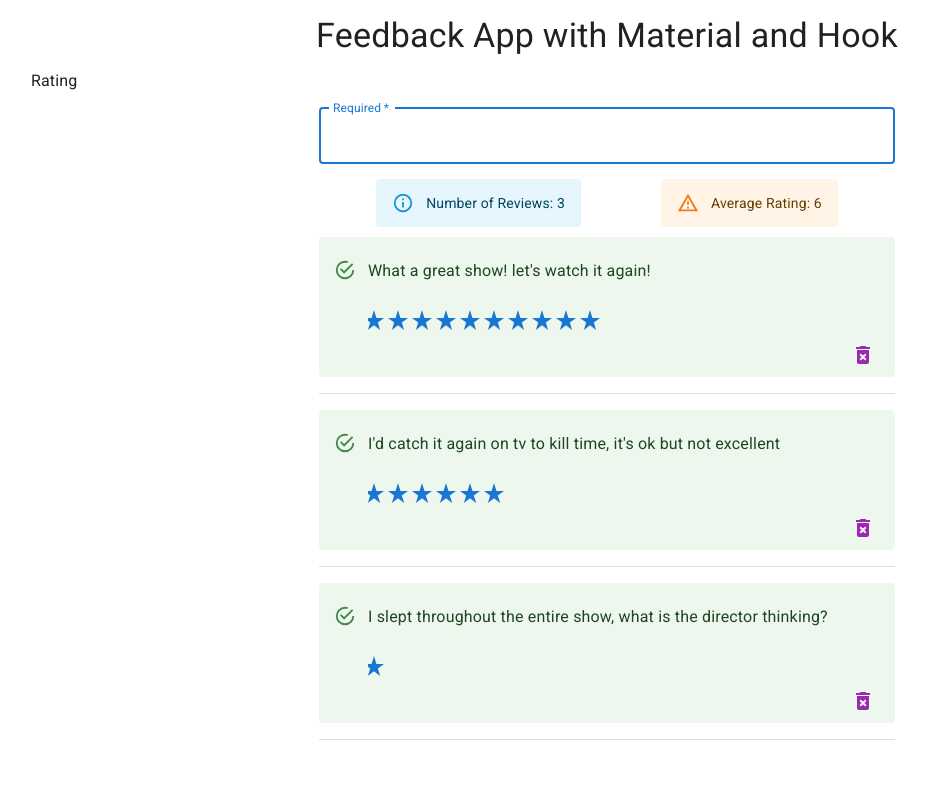
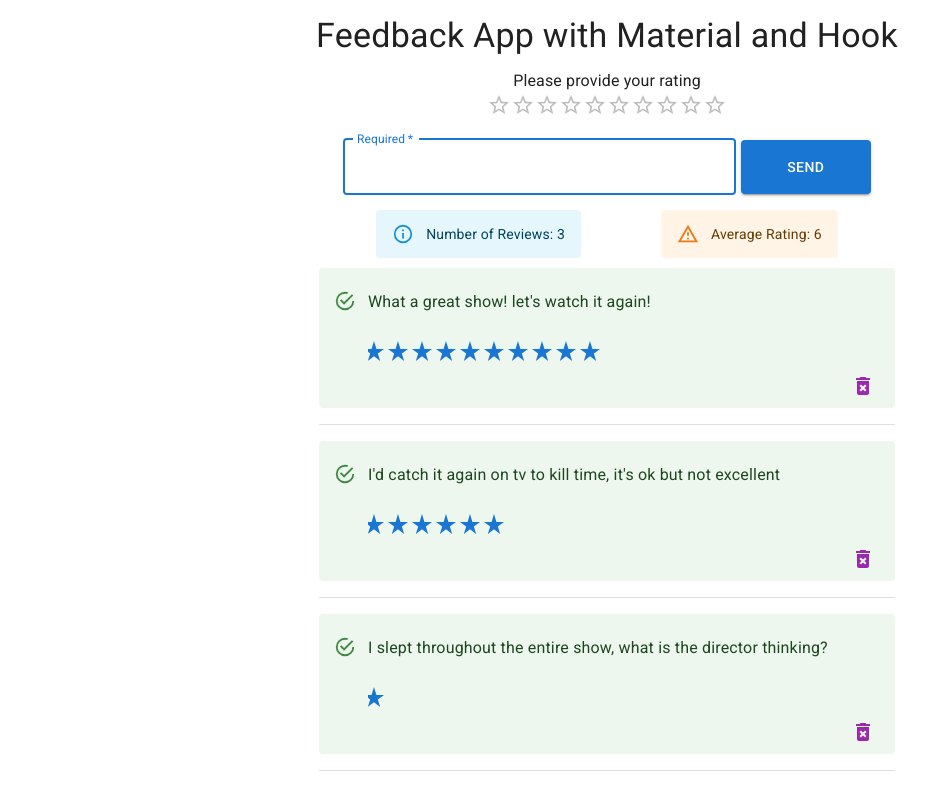
Before and after one commit to goodwill80/material-feedback-app, a React (Create React App) app: page / in a window 1280 px wide. Shown: the whole page, without its empty margins (33-961 px from the left). Built offline with nearby package versions, Linux system fonts and the light colour scheme.

Commit message:
completed button and input field styling

```diff
--- a/src/App.js
+++ b/src/App.js
@@ -1,4 +1,3 @@
-import FeedbackRating from "./components/FeedbackRating/FeedbackRating";
 import FeedbackForm from "./components/FeedbackForm/FeedbackForm";
 import FeedbackStats from "./components/FeedbackStats/FeedbackStats";
 import FeedbackList from "./components/FeedbackList/FeedbackList";
@@ -14,7 +13,6 @@ function App() {
     <Typography variant="h4" align="center" gutterBottom sx={{marginTop: "15px"}}>
         Feedback App with Material and Hook
       </Typography>
-      <FeedbackRating/>
       <FeedbackForm/>
       <FeedbackStats/>
       <FeedbackList/>
--- /dev/null
+++ b/src/components/FeedbackForm/Button.jsx
@@ -0,0 +1,12 @@
+import Button from '@mui/material/Button';
+
+function FeedbackButton() {
+  return (
+      <>
+      <Button variant="contained" sx={{padding:"15px", marginLeft: "5px", width: "30%"}}>Send</Button>
+      </>
+
+  )
+}
+
+export default FeedbackButton
--- a/src/components/FeedbackForm/FeedbackForm.jsx
+++ b/src/components/FeedbackForm/FeedbackForm.jsx
@@ -1,18 +1,36 @@
 import CssBaseline from '@mui/material/CssBaseline';
 import TextField from '@mui/material/TextField';
+import Container from '@mui/material/Container';
+import FeedbackRating from '../FeedbackRating/FeedbackRating';
+import { useState, useContext } from 'react';
+import FeedbackButton from './Button';
 
 function FeedbackForm() {
+    const [rating, setRating] = useState(0);
+    const [text, setText] = useState('');
+
+    const handleChange= (e)=>{
+        setText(e.target.value);
+    }
+
   return (
     <>
     <CssBaseline />
+    <FeedbackRating
+        selectRating={(num)=> setRating(num)}/>
+    <Container sx={{display: "flex",  alignItems: "center", width: "50%"}}>
     <TextField
-        sx={{ width: "50%", margin: "15px auto"}}
+        sx={{ width: "95%", margin: "15px auto"}}
         required
         margin="normal"
         id="outlined-required"
         label="Required"
         placeholder="Enter your feedback"
-        autoFocus/>
+        autoFocus
+        value={text}
+        onChange={handleChange}/>
+    <FeedbackButton />
+    </Container>
     </>
   )
 }
--- a/src/components/FeedbackRating/FeedbackRating.jsx
+++ b/src/components/FeedbackRating/FeedbackRating.jsx
@@ -1,7 +1,23 @@
+import Box from '@mui/material/Box';
+import Rating from '@mui/material/Rating';
+import Typography from '@mui/material/Typography';
+import { useState } from 'react';
 
-function FeedbackRating() {
+
+function FeedbackRating(props) {
+
+    const [value, setValue] = useState(null);
+
+    const handleChange = (e)=>{
+        setValue(parseInt(e.target.value));
+        props.selectRating(parseInt(e.target.value));
+    }
+
   return (
-    <div>Rating</div>
+    <Box sx={{margin: "auto"}}>
+    <Typography component="legend" align="center">Please provide your rating</Typography>
+    <Rating onChange={ handleChange } name="customized-10" max={10} value={value}/>
+    </Box>
 
   )
 }
```
